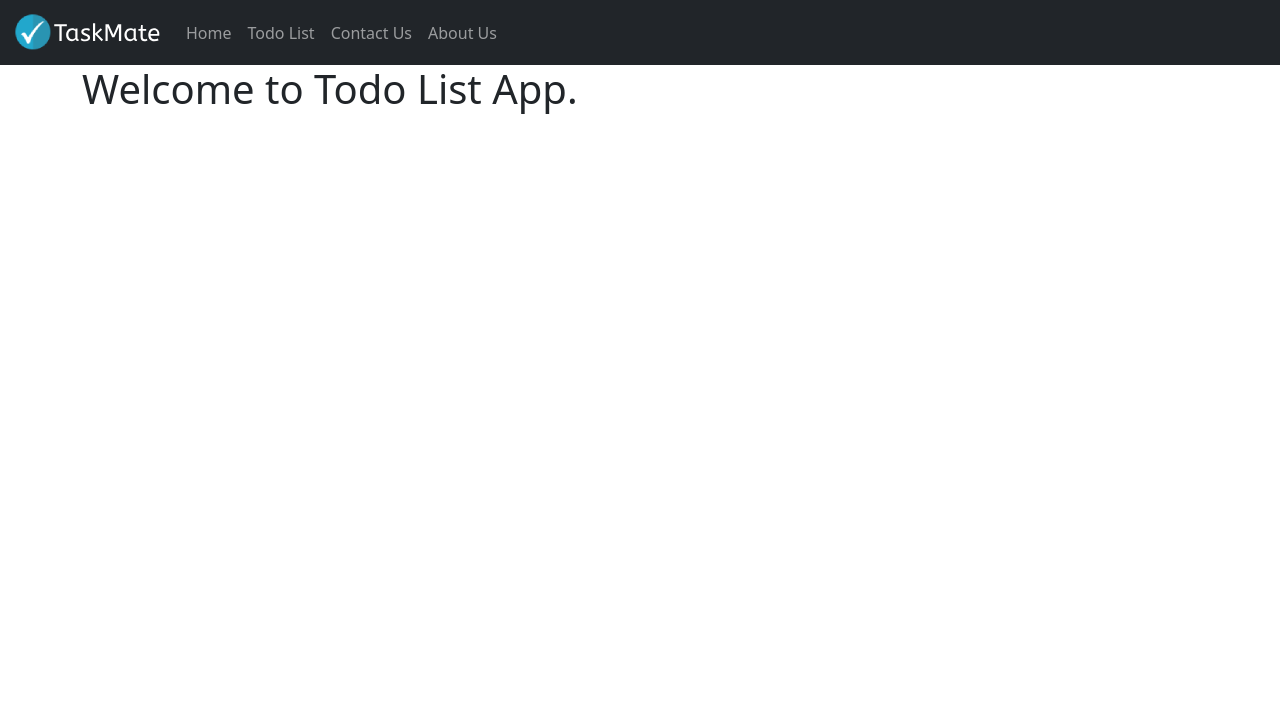
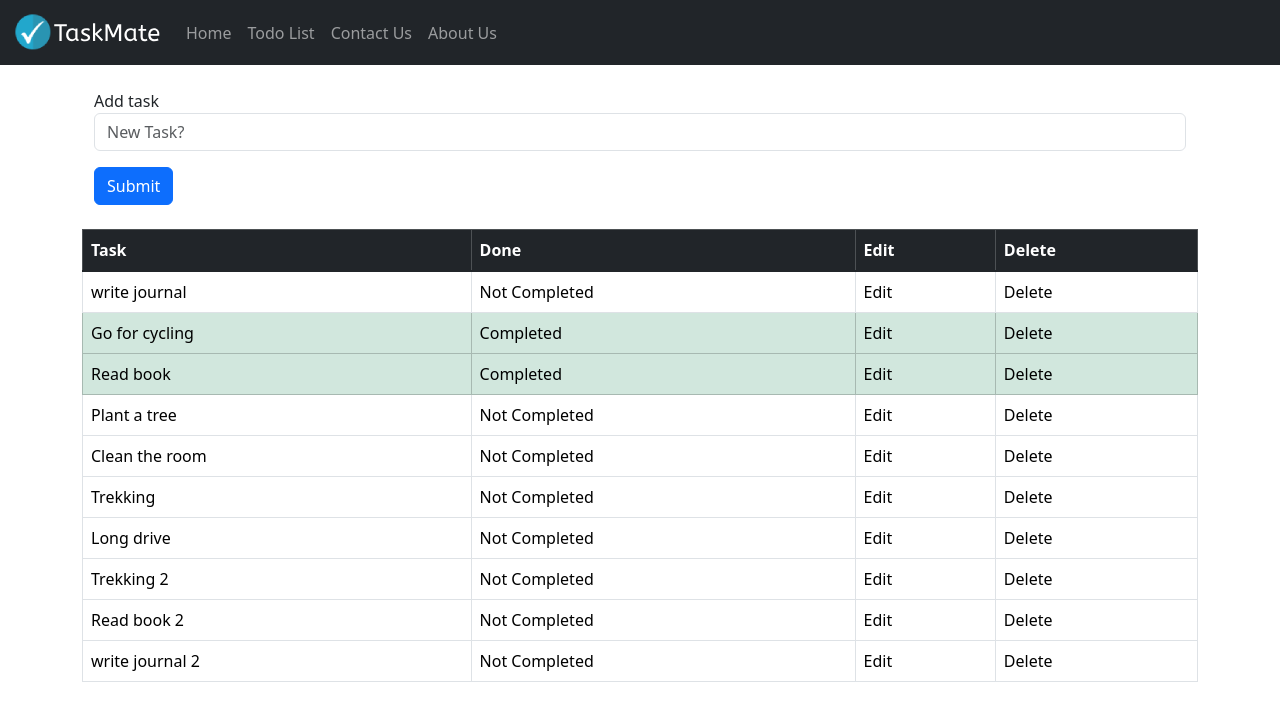
Before and after one commit to VijayT3/Project_Taskmate, a Django app: page /todolist/ in a window 1280 px wide. Shown: the top 721 px of the page. Run offline with Django 4.2, Linux system fonts and the light colour scheme; data comes from the database, SQL or seed files in the repository; both versions use the stored data as it was after the commit.

Commit message:
todolist view

```diff
--- a/todolist_app/templates/todolist.html
+++ b/todolist_app/templates/todolist.html
@@ -6,6 +6,60 @@
 
 {% block content %}
   <div class="container">
-    <h1>{{welcome_text}}</h1>
+    <br>
+    {% if messages %}
+      {% for message in messages  %}
+        <div class="alert alert-success alert-dismissible fade show" role="alert">
+          {{ message }}
+          <button type="button" class="btn-close" data-bs-dismiss="alert" aria-label="Close"></button>
+        </div>
+      {% endfor %}
+    {% endif %}
+
+    <div class="container">
+    <form method="POST">
+      {% csrf_token %}
+      <label>Add task</label>
+      <div class="mb-3">
+        <input type="text" class="form-control" name="task" placeholder="New Task?">
+      </div>
+        <button type="submit" class="btn btn-primary">Submit</button>
+
+    </form>
+  </div>
+
+
+<br>
+    <table class="table table-bordered">
+      <thead class="table-dark">
+        <tr>
+          <th scope="col">Task</th>
+          <th scope="col">Done</th>
+          <th scope="col">Edit</th>
+          <th scope="col">Delete</th>
+        </tr>
+      </thead>
+      <tbody class="table-group-divider">
+        {% if all_tasks %}
+          {% for obj in all_tasks %}
+          {% if obj.done %}
+          <tr class="table-success">
+            <td>{{ obj.task }}</td>
+            <td>Completed</td>
+            <td>Edit</td>
+            <td>Delete</td>
+          </tr>
+          {% else %}
+          <tr>
+            <td>{{ obj.task }}</td>
+            <td>Not Completed</td>
+            <td>Edit</td>
+            <td>Delete</td>
+          </tr>
+          {% endif %}
+          {% endfor %}
+        {% endif %}
+      </tbody>
+    </table>
   </div>
 {% endblock content %}
--- a/todolist_app/views.py
+++ b/todolist_app/views.py
@@ -1,14 +1,20 @@
-from django.shortcuts import render
+from django.shortcuts import render, redirect
 from django.http import HttpResponse
-
-# Create your views here.
+from todolist_app.models import TaskList
+from todolist_app.forms import TaskForm
+from django.contrib import messages
 
 
 def todolist(request):
-    context = {
-        'welcome_text': "Welcome to Todo List App.",
-    }
-    return render(request, 'todolist.html', context)
+    if request.method == "POST":
+        form = TaskForm(request.POST or none)
+        if form.is_valid():
+            form.save()
+        messages.success(request, ("New Task Added Successfully!"))
+        return redirect('todolist')
+    else:
+        all_tasks = TaskList.objects.all
+        return render(request, 'todolist.html', {'all_tasks': all_tasks})
 
 
 def contact(request):
```
Also changed, not shown: todolist_app/forms.py (added, +8 -0 lines), db.sqlite3.
